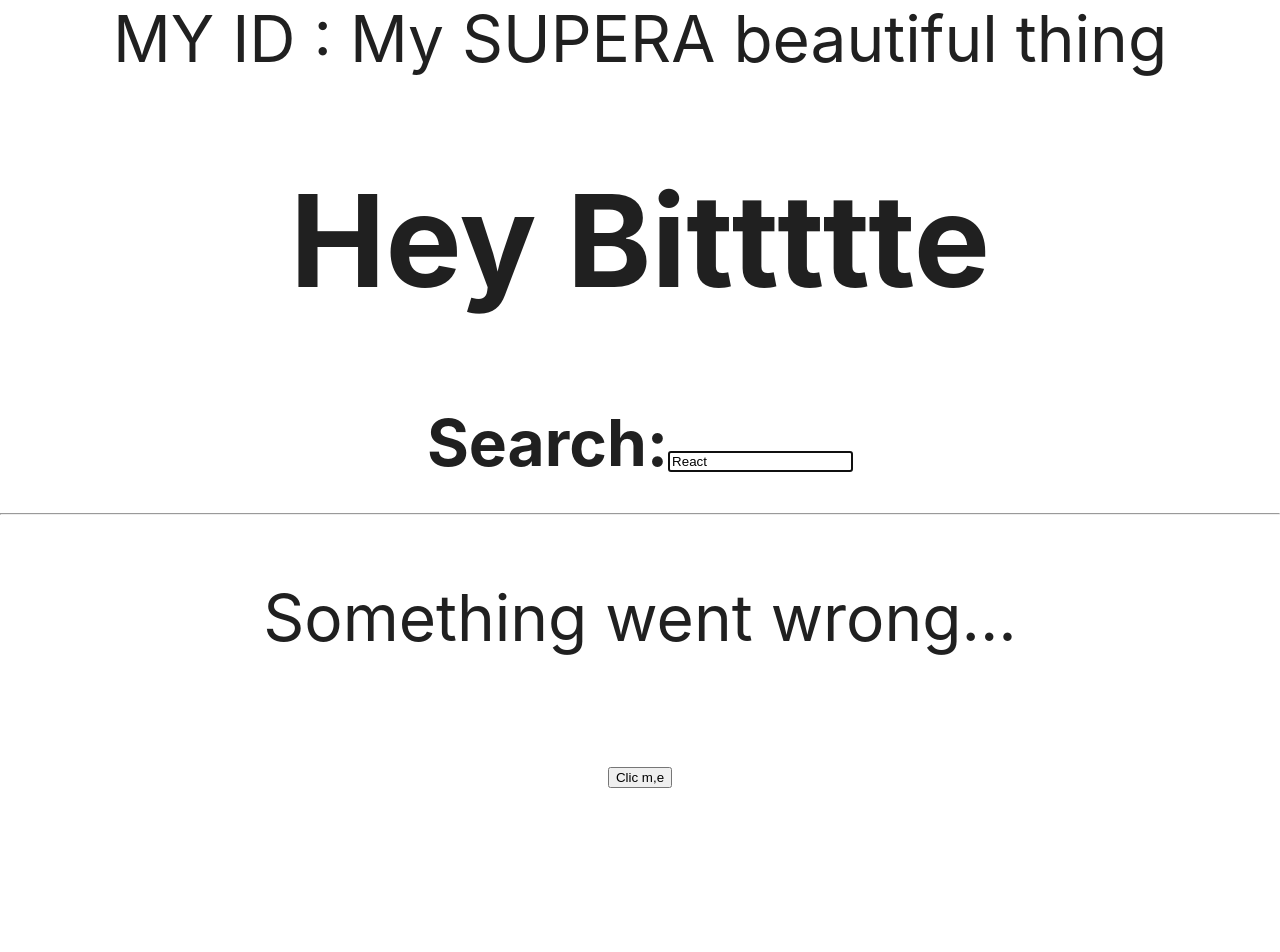
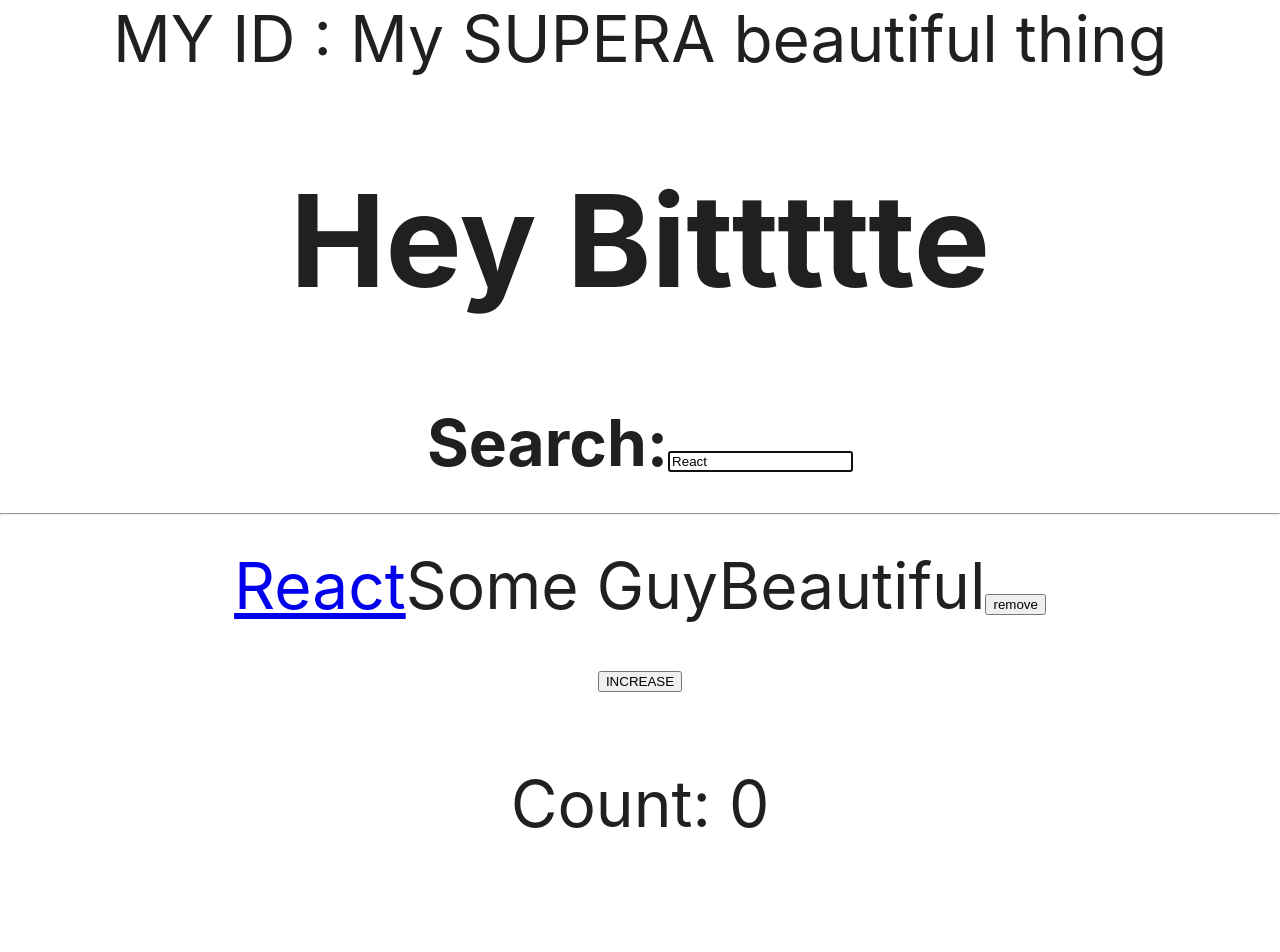
Before and after one commit to AndreasBerglund/roadtoreact, a React (Create React App) app: page / in a window 1280 px wide. Shown: the top 952 px of the page. Before the commit the page ends 800 px from the top, so only its background shows below. Built offline with nearby package versions, Linux system fonts and the light colour scheme.

Commit message:
useReducer vs useState

```diff
--- a/src/App.js
+++ b/src/App.js
@@ -12,7 +12,7 @@ const styles = {
 
 const storiesReducer = (state, action) => {
 
-  switch( action.type) {
+  switch (action.type) {
     case 'STORIES_FETCH_INIT':
       return {
         ...state,
@@ -30,12 +30,12 @@ const storiesReducer = (state, action) => {
       return {
         ...state,
         isLoading: false,
-        isError : true,
+        isError: true,
       };
     case 'REMOVE_STORY':
       return {
         ...state,
-        data : state.data.filter(
+        data: state.data.filter(
           story => action.payload.objectID != story.objectID
         )
       };
@@ -169,10 +169,33 @@ const App = () => {
 
   ]
 
-  const [count, setCount] = React.useState(0);
+
+  const counterReducer = (state, action) => {
+    switch (action.type) {
+      case 'COUNTER_INCREASE':
+        return state + 1;
+      case 'COUNTER_DECREASE':
+        return state - 1;
+      default:
+        throw new Error();
+    }
+  }
+
+
+
+  const [count, countDispatch] = React.useReducer(counterReducer, 0);
+
+  const handleIncrease = () => {
+    countDispatch({type: 'COUNTER_INCREASE'})
+  }
+  const handleDecrease = () => {
+    countDispatch({type: 'COUNTER_DECREASE'})
+  }
+
   React.useEffect(() => {
     document.title = 'You clicked :' + count;
-  }, [count])
+  }, [count]);
+
 
   //async
   const getAsyncStories = () =>
@@ -180,8 +203,8 @@ const App = () => {
 
     }) */
     new Promise((resolve, reject) => {
-      //setTimeout(() => resolve({ data: { stories: initialStories } }), 500)
-      setTimeout(reject, 2000)
+      setTimeout(() => resolve({ data: { stories: initialStories } }), 500)
+      //setTimeout(reject, 2000)
     })
 
 
@@ -200,13 +223,13 @@ const App = () => {
 
     //setIsLoading(true);
 
-    dispatchStories({ type: 'STORIES_FETCH_INIT'});
+    dispatchStories({ type: 'STORIES_FETCH_INIT' });
 
     getAsyncStories().then(result => {
       //setStories(result.data.stories)
       dispatchStories({ type: 'STORIES_FETCH_SUCCESS', payload: result.data.stories })
 
-    }).catch(() => dispatchStories({ type: 'STORIES_FETCH_FAILURE'}));
+    }).catch(() => dispatchStories({ type: 'STORIES_FETCH_FAILURE' }));
   }, []);
 
   const handleRemoveStory = item => {
@@ -237,7 +260,10 @@ const App = () => {
         <List list={searchedStories} other="Beautiful" onRemoveItem={handleRemoveStory} />
 
       }
-      <button onClick={() => setCount(count + 1)}>Clic m,e</button>
+      <button onClick={handleIncrease}>INCREASE</button>
+    <p>Count: {count}</p>
+      <button onClick={handleDecrease}>DECREASE</button>
+
 
     </div>
   )
```
